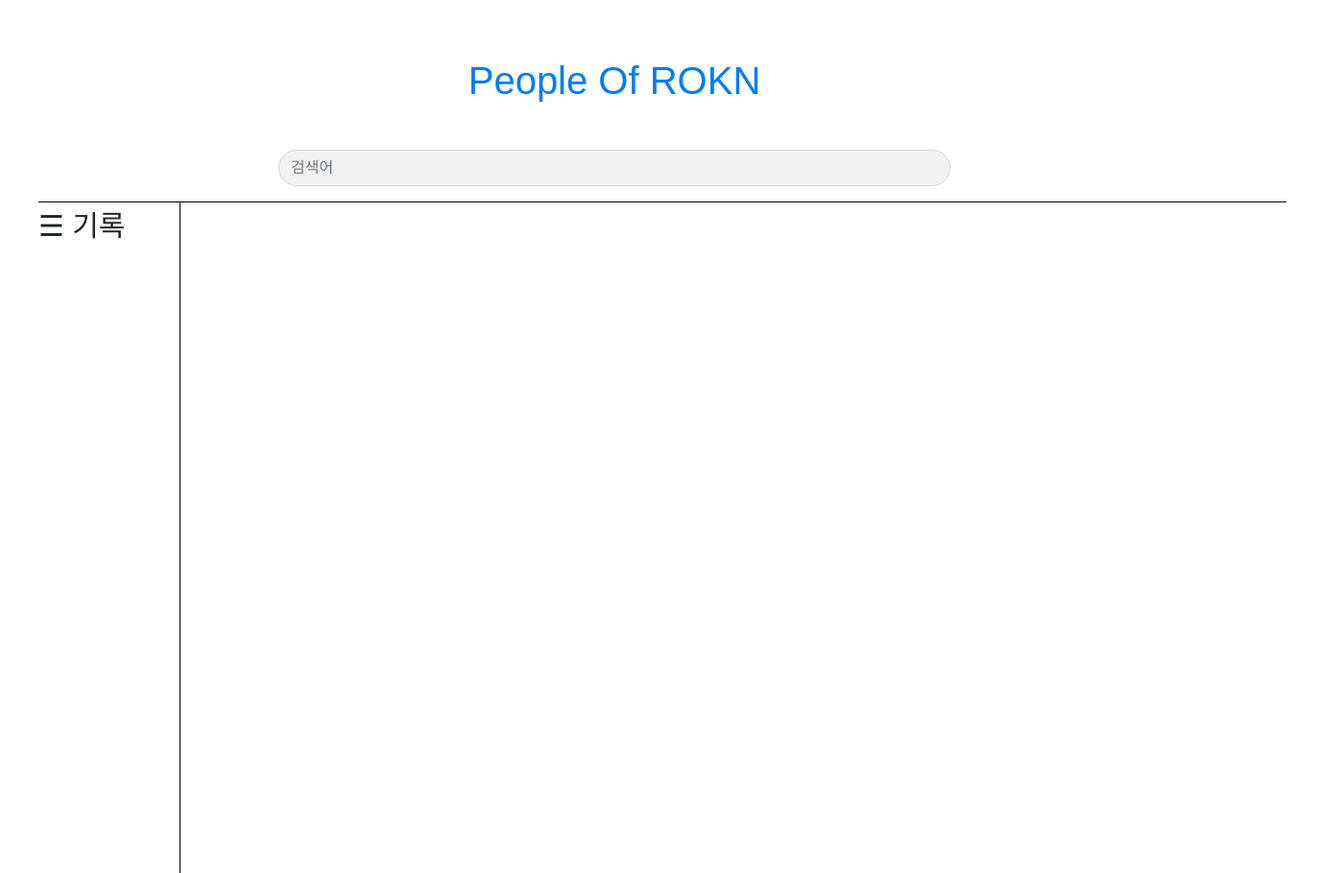
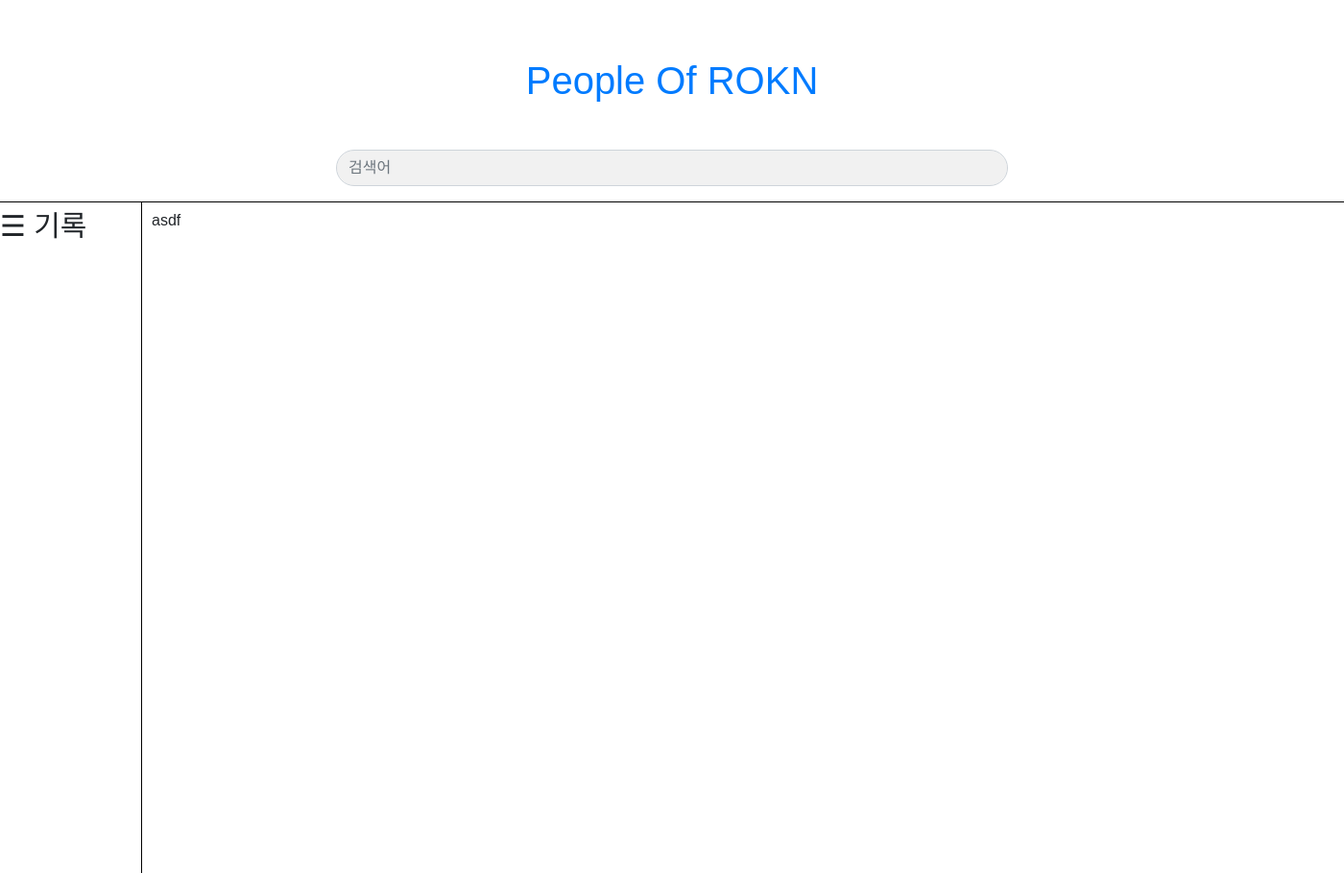
Before and after one commit to hyunseo0772/ROKNProject, a plain HTML site: page mainPage.html in a window 1280 px wide. Shown: the whole page at 96% size, 1400 px wide, since content can reach past the window. Drawn offline with nearby package versions, Linux system fonts and the light colour scheme.

Commit message:
Update mainPage.css

```diff
--- a/mainPage.css
+++ b/mainPage.css
@@ -1,46 +1,7 @@
-*{
-    margin: 0;
-    padding: 0;
-}
-body{
-    width: 1200px;
-    margin: 0 auto;
-}
-#header{
-    position: relative;
-}
-.title{
-    margin-top: 60px;
-    text-align: center;
-    text-decoration: none;
-}
-div.search{
-    width: 700px;
-    position: relative;
-    left: 50%;
-    transform: translateX(-50%);
-}
-#container{
-    overflow: hidden;
-    width: 1300px;
-    height: 700px;
-    border-top: 1px solid black;
-}
-#left{
-    float: left;
-    width: 148px;
-    height: 699px;
-    border-right: 1px solid black;
-}
-#right{
-    float: left;
-    width: 1250px;
-}
 /*SideNav css Start*/
 body {
     font-family: "Lato", sans-serif;
 }
-
 .sidenav {
     height: 100%;
     width: 0;
@@ -53,7 +14,6 @@ body {
     transition: 0.5s;
     padding-top: 60px;
 }
-
 .sidenav a {
     padding: 15px 15px 15px 32px;
     text-decoration: none;
@@ -62,11 +22,9 @@ body {
     display: block;
     transition: 0.3s;
 }
-
 .sidenav a:hover {
     color: #f1f1f1;
 }
-
 .sidenav .closebtn {
     position: absolute;
     top: 0;
@@ -74,9 +32,93 @@ body {
     font-size: 36px;
     margin-left: 50px;
 }
-
 @media screen and (max-height: 450px) {
     .sidenav {padding-top: 15px;}
     .sidenav a {font-size: 18px;}
 }
 /*SideNav css End*/
+
+@media screen and (max-width:1250px){
+    *{
+        margin: 0;
+        padding: 0;
+    }
+    body{
+        width: 100%;
+        margin: 0 auto;
+    }
+    #header{
+        position: relative;
+        margin: 0 auto;
+    }
+    .title{
+        margin-top: 60px;
+        text-align: center;
+        text-decoration: none;
+        position: relative;
+    }
+    div.search{
+        width: 400px;
+        position: relative;
+        left: 50%;
+        transform: translateX(-50%);
+    }
+    #container{
+        overflow: hidden;
+        width: 100%;
+        height: 700px;
+        border-top: 1px solid black;
+    }
+    #left{
+        visibility: hidden;
+    }
+    #right{
+        float: left;
+        width: 100%;
+        padding: 10px;
+    }
+}
+
+@media screen and (min-width:1250px){
+    *{
+        margin: 0;
+        padding: 0;
+    }
+    body{
+        width: 1400px;
+        margin: 0 auto;
+    }
+    #header{
+        position: relative;
+        margin: 0 auto;
+    }
+    .title{
+        margin-top: 60px;
+        text-align: center;
+        text-decoration: none;
+        position: relative;
+    }
+    div.search{
+        width: 700px;
+        position: relative;
+        left: 50%;
+        transform: translateX(-50%);
+    }
+    #container{
+        overflow: hidden;
+        width: 1400px;
+        height: 700px;
+        border-top: 1px solid black;
+    }
+    #left{
+        float: left;
+        width: 148px;
+        height: 699px;
+        border-right: 1px solid black;
+    }
+    #right{
+        float: left;
+        width: 1250px;
+        padding: 10px;
+    }
+}
```
